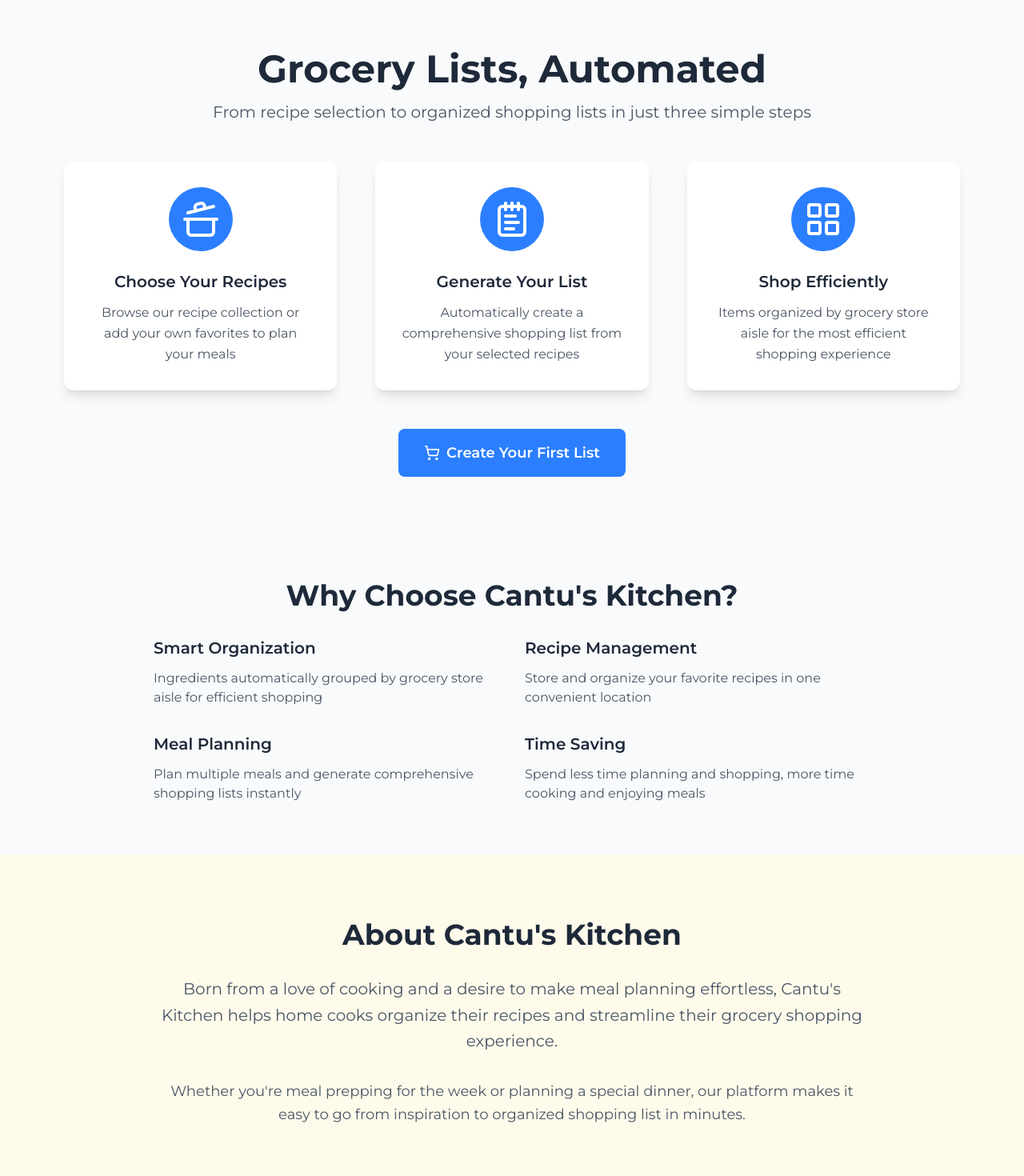
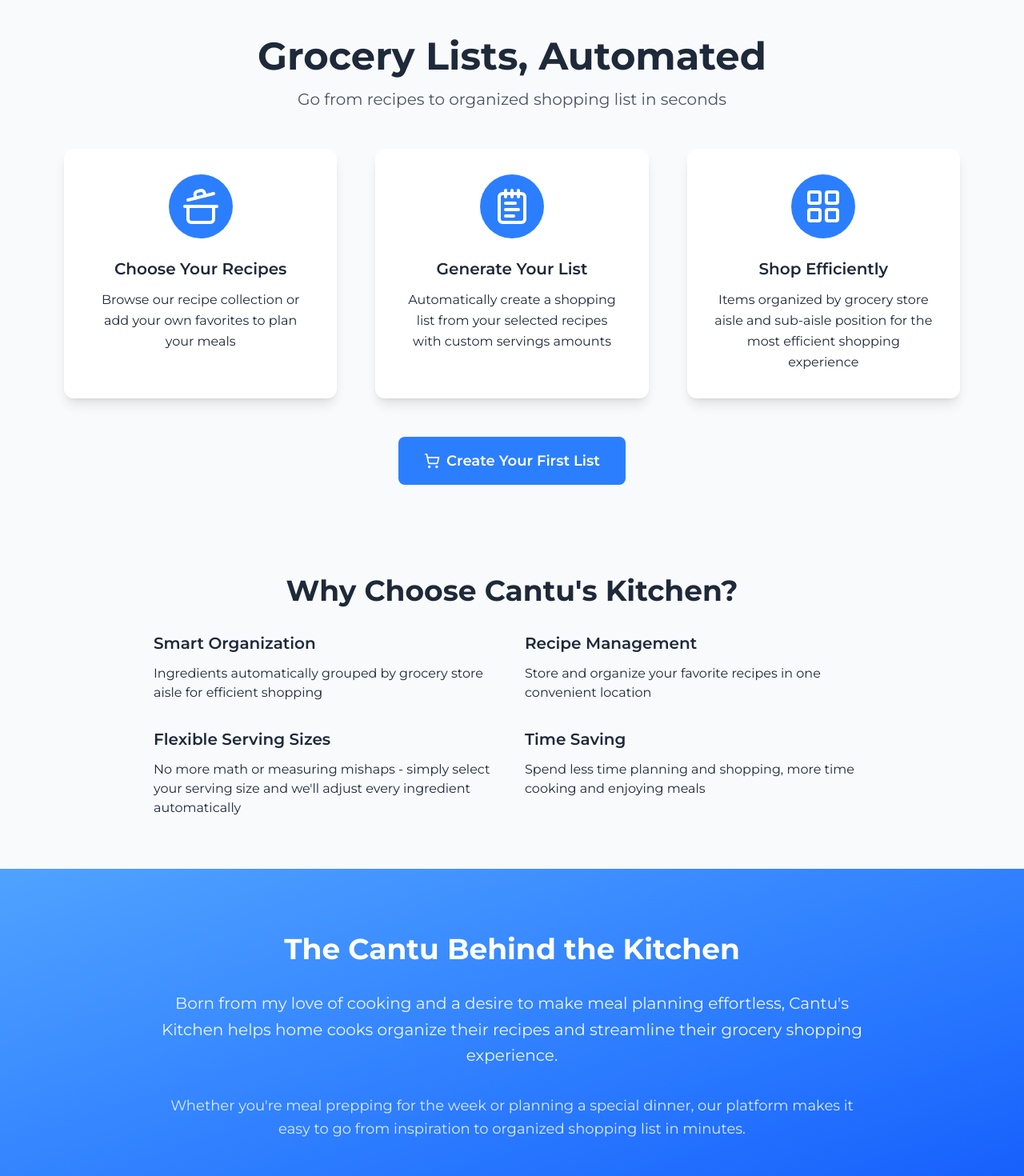
Before and after one commit to reesecantu/cantus-kitchen, a React (Vite) app: page / in a window 1280 px wide. Shown: the part 1200-2670 px from the top of the page at 80% size. Built offline with nearby package versions, Linux system fonts and the light colour scheme; no server answers.

Commit message:
Refactor Home component to use color constants for improved styling consistency and Add new about section

```diff
--- a/src/pages/Home.tsx
+++ b/src/pages/Home.tsx
@@ -8,7 +8,7 @@ import {
 } from "lucide-react";
 import { Link } from "react-router";
 import { Testimonials } from "../components/Testimonials";
-import { ROUTES } from "../utils/constants";
+import { ROUTES, COLORS } from "../utils/constants";
 
 export const Home = () => {
   const scrollToAbout = () => {
@@ -24,13 +24,13 @@ export const Home = () => {
   return (
     <div className="flex flex-col">
       {/* Hero Section */}
-      <div className="bg-blue-500 py-20">
-        <div className="px-6 sm:px-10 lg:px-20 py-12 lg:py-0">
-          <h1 className="text-6xl sm:text-7xl lg:text-8xl xl:text-9xl font-semibold text-slate-50 leading-tight">
+      <div className="bg-gradient-to-br from-blue-400 to-blue-600 py-20">
+        <div className="px-10 md:px-20">
+          <h1 className="text-6xl sm:text-7xl md:text-8xl lg:text-9xl font-semibold text-slate-50 leading-tight">
             Hello <br />
             Friends!
           </h1>
-          <p className="text-xl sm:text-2xl lg:text-3xl xl:text-4xl font-medium text-slate-50 whitespace-nowrap cursor-pointer">
+          <p className="text-xl sm:text-2xl md:text-3xl lg:text-4xl font-medium text-slate-50 whitespace-nowrap cursor-pointer">
             Welcome to{" "}
             <button
               onClick={scrollToAbout}
@@ -55,55 +55,76 @@ export const Home = () => {
       <Testimonials />
 
       {/* How It Works Section */}
-      <div className="py-16 px-6 sm:px-10 lg:px-20 bg-gray-50">
+      <div className={`py-12 px-6 sm:px-10 lg:px-20 ${COLORS.BG_GRAY_LIGHT}`}>
         <div className="max-w-6xl mx-auto">
-          <h2 className="text-4xl lg:text-5xl text-gray-800 font-bold text-center mb-4">
+          <h2
+            className={`text-4xl lg:text-5xl ${COLORS.TEXT_PRIMARY} font-bold text-center mb-4`}
+          >
             Grocery Lists, Automated
           </h2>
-          <p className="text-xl text-gray-600 text-center mb-12 max-w-3xl mx-auto">
-            From recipe selection to organized shopping lists in just three
-            simple steps
+          <p
+            className={`text-xl ${COLORS.TEXT_SECONDARY} text-center mb-12 max-w-3xl mx-auto`}
+          >
+            Go from recipes to organized shopping list in seconds
           </p>
 
           <div className="grid grid-cols-1 md:grid-cols-3 gap-8 lg:gap-12 mx-8 md:mx-0">
             {/* Step 1 */}
-            <div className="flex flex-col items-center bg-white rounded-xl shadow-lg p-8 hover:shadow-xl transition-shadow">
+            <div
+              className={`flex flex-col items-center ${COLORS.BG_WHITE} rounded-xl shadow-lg p-8 hover:shadow-xl transition-shadow`}
+            >
               <div className="bg-blue-500 rounded-full p-4 mb-6">
                 <CookingPot className="h-12 w-12 text-white" />
               </div>
-              <h3 className="text-xl font-semibold text-gray-800 mb-3 text-center">
+              <h3
+                className={`text-xl font-semibold ${COLORS.TEXT_PRIMARY} mb-3 text-center`}
+              >
                 Choose Your Recipes
               </h3>
-              <p className="text-gray-600 text-center leading-relaxed">
+              <p
+                className={`${COLORS.TEXT_PRIMARY} text-center leading-relaxed`}
+              >
                 Browse our recipe collection or add your own favorites to plan
                 your meals
               </p>
             </div>
 
             {/* Step 2 */}
-            <div className="flex flex-col items-center bg-white rounded-xl shadow-lg p-8 hover:shadow-xl transition-shadow">
+            <div
+              className={`flex flex-col items-center ${COLORS.BG_WHITE} rounded-xl shadow-lg p-8 hover:shadow-xl transition-shadow`}
+            >
               <div className="bg-blue-500 rounded-full p-4 mb-6">
                 <NotepadText className="h-12 w-12 text-white" />
               </div>
-              <h3 className="text-xl font-semibold text-gray-800 mb-3 text-center">
+              <h3
+                className={`text-xl font-semibold ${COLORS.TEXT_PRIMARY} mb-3 text-center`}
+              >
                 Generate Your List
               </h3>
-              <p className="text-gray-600 text-center leading-relaxed">
-                Automatically create a comprehensive shopping list from your
-                selected recipes
+              <p
+                className={`${COLORS.TEXT_PRIMARY} text-center leading-relaxed`}
+              >
+                Automatically create a shopping list from your
+                selected recipes with custom servings amounts
               </p>
             </div>
 
             {/* Step 3 */}
-            <div className="flex flex-col items-center bg-white rounded-xl shadow-lg p-8 hover:shadow-xl transition-shadow">
+            <div
+              className={`flex flex-col items-center ${COLORS.BG_WHITE} rounded-xl shadow-lg p-8 hover:shadow-xl transition-shadow`}
+            >
               <div className="bg-blue-500 rounded-full p-4 mb-6">
                 <LayoutGrid className="h-12 w-12 text-white" />
               </div>
-              <h3 className="text-xl font-semibold text-gray-800 mb-3 text-center">
+              <h3
+                className={`text-xl font-semibold ${COLORS.TEXT_PRIMARY} mb-3 text-center`}
+              >
                 Shop Efficiently
               </h3>
-              <p className="text-gray-600 text-center leading-relaxed">
-                Items organized by grocery store aisle for the most efficient
+              <p
+                className={`${COLORS.TEXT_PRIMARY} text-center leading-relaxed`}
+              >
+                Items organized by grocery store aisle and sub-aisle position for the most efficient
                 shopping experience
               </p>
             </div>
@@ -125,42 +146,52 @@ export const Home = () => {
       {/* Features Section */}
       <div className="py-16 px-6 sm:px-10 lg:px-20">
         <div className="max-w-4xl mx-auto text-center">
-          <h2 className="text-3xl lg:text-4xl font-bold text-gray-800 mb-8">
+          <h2
+            className={`text-3xl lg:text-4xl font-bold ${COLORS.TEXT_PRIMARY} mb-8`}
+          >
             Why Choose Cantu's Kitchen?
           </h2>
           <div className="grid grid-cols-1 md:grid-cols-2 gap-8">
             <div className="text-left">
-              <h3 className="text-xl font-semibold text-gray-800 mb-3">
+              <h3
+                className={`text-xl font-semibold ${COLORS.TEXT_PRIMARY} mb-3`}
+              >
                 Smart Organization
               </h3>
-              <p className="text-gray-600">
+              <p className={COLORS.TEXT_PRIMARY}>
                 Ingredients automatically grouped by grocery store aisle for
                 efficient shopping
               </p>
             </div>
             <div className="text-left">
-              <h3 className="text-xl font-semibold text-gray-800 mb-3">
+              <h3
+                className={`text-xl font-semibold ${COLORS.TEXT_PRIMARY} mb-3`}
+              >
                 Recipe Management
               </h3>
-              <p className="text-gray-600">
+              <p className={COLORS.TEXT_PRIMARY}>
                 Store and organize your favorite recipes in one convenient
                 location
               </p>
             </div>
             <div className="text-left">
-              <h3 className="text-xl font-semibold text-gray-800 mb-3">
-                Meal Planning
+              <h3
+                className={`text-xl font-semibold ${COLORS.TEXT_PRIMARY} mb-3`}
+              >
+                Flexible Serving Sizes
               </h3>
-              <p className="text-gray-600">
-                Plan multiple meals and generate comprehensive shopping lists
-                instantly
+              <p className={COLORS.TEXT_PRIMARY}>
+                No more math or measuring mishaps - simply select your serving size
+                and we'll adjust every ingredient automatically
               </p>
             </div>
             <div className="text-left">
-              <h3 className="text-xl font-semibold text-gray-800 mb-3">
+              <h3
+                className={`text-xl font-semibold ${COLORS.TEXT_PRIMARY} mb-3`}
+              >
                 Time Saving
               </h3>
-              <p className="text-gray-600">
+              <p className={COLORS.TEXT_PRIMARY}>
                 Spend less time planning and shopping, more time cooking and
                 enjoying meals
               </p>
@@ -172,24 +203,26 @@ export const Home = () => {
       {/* About Section */}
       <div
   id="about-section"
-        className="py-20 px-6 sm:px-10 lg:px-20 bg-amber-50"
+  className="py-20 px-6 sm:px-10 lg:px-20 bg-gradient-to-br from-blue-400 to-blue-600"
 >
   <div className="max-w-4xl mx-auto text-center">
-          <h2 className="text-3xl lg:text-4xl font-bold text-gray-800 mb-8">
-            About Cantu's Kitchen
+    <h2 className="text-3xl lg:text-4xl font-bold text-white mb-8">
+      The Cantu Behind the Kitchen
     </h2>
-          <p className="text-xl text-gray-600 leading-relaxed mb-8">
-            Born from a love of cooking and a desire to make meal planning
+    <p className="text-xl text-blue-50 leading-relaxed mb-8">
+      Born from my love of cooking and a desire to make meal planning
       effortless, Cantu's Kitchen helps home cooks organize their recipes
       and streamline their grocery shopping experience.
     </p>
-          <p className="text-lg text-gray-600 leading-relaxed">
+    <p className="text-lg text-blue-100 leading-relaxed">
       Whether you're meal prepping for the week or planning a special
       dinner, our platform makes it easy to go from inspiration to
       organized shopping list in minutes.
     </p>
   </div>
 </div>
+
+
     </div>
   );
 };
```
Lines whose indentation alone changed are shown as unchanged.
